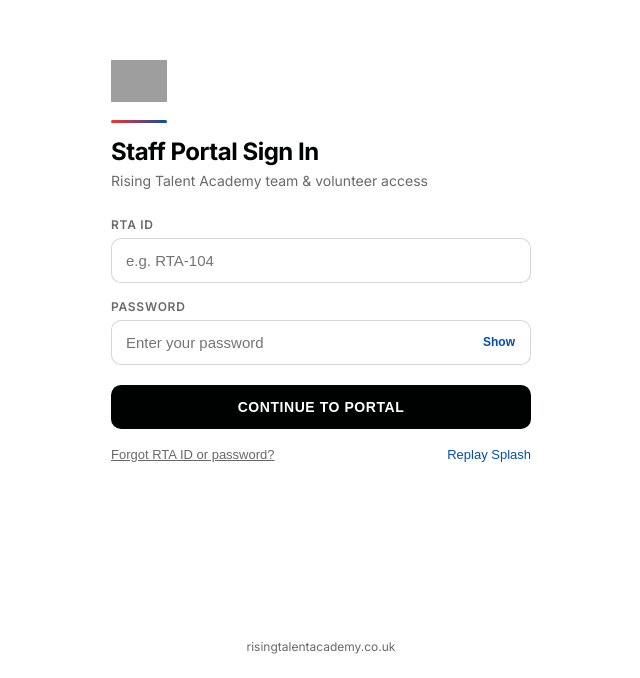
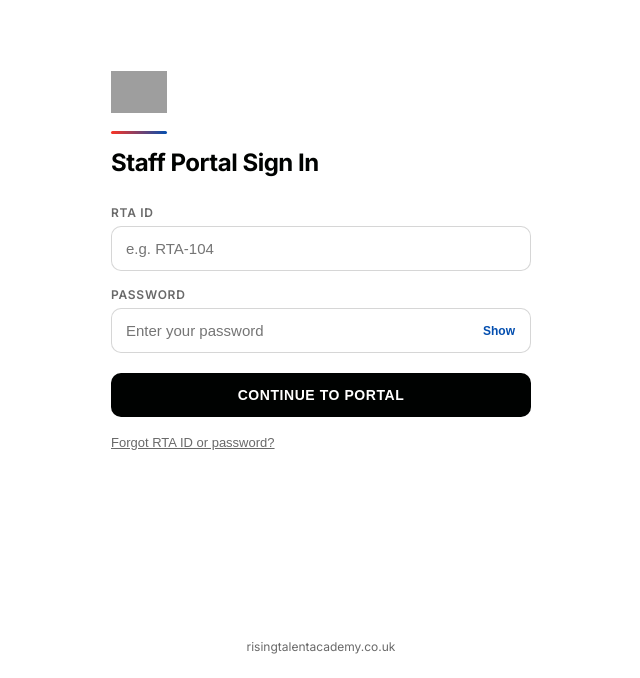
Before and after one commit to Rising-Talent-Academy/Staff-Portal, a React (Vite) app: page / in a window 1280 px wide. Shown: the part 122-800 px from the top of the page, without its empty margins (319-959 px from the left). Built offline with nearby package versions, Linux system fonts and the light colour scheme; grey boxes are pictures that could not be loaded.

Commit message:
Update LoginScreen.tsx

```diff
--- a/src/components/LoginScreen.tsx
+++ b/src/components/LoginScreen.tsx
@@ -16,7 +16,6 @@ export function LoginScreen({
     blueColor = "#034eaf",
     greyColor = "#696969",
     blackColor = "#000201",
-    onBackToSplash,
     onSignedIn,
 }: LoginScreenProps) {
     const [rtaId, setRtaId] = useState("")
@@ -96,7 +95,7 @@ export function LoginScreen({
                     />
                     <h1
                         style={{
-                            margin: "0 0 6px",
+                            margin: 0,
                             fontSize: "24px",
                             fontWeight: 700,
                             letterSpacing: "-0.02em",
@@ -105,15 +104,6 @@ export function LoginScreen({
                     >
                         Staff Portal Sign In
                     </h1>
-                    <p
-                        style={{
-                            margin: 0,
-                            fontSize: "14px",
-                            color: greyColor,
-                        }}
-                    >
-                        Rising Talent Academy team & volunteer access
-                    </p>
                 </div>
 
                 <form
@@ -251,7 +241,7 @@ export function LoginScreen({
                     <div
                         style={{
                             display: "flex",
-                            justifyContent: "space-between",
+                            justifyContent: "flex-start",
                             alignItems: "center",
                             marginTop: "2px",
                         }}
@@ -275,24 +265,6 @@ export function LoginScreen({
                         >
                             Forgot RTA ID or password?
                         </button>
-
-                        {onBackToSplash && (
-                            <button
-                                type="button"
-                                onClick={onBackToSplash}
-                                style={{
-                                    border: "none",
-                                    background: "transparent",
-                                    padding: 0,
-                                    fontSize: "13px",
-                                    fontWeight: 500,
-                                    color: blueColor,
-                                    cursor: "pointer",
-                                }}
-                            >
-                                Replay Splash
-                            </button>
-                        )}
                     </div>
                 </form>
             </div>
```
